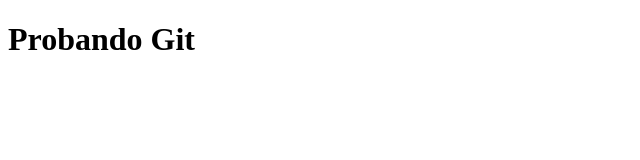
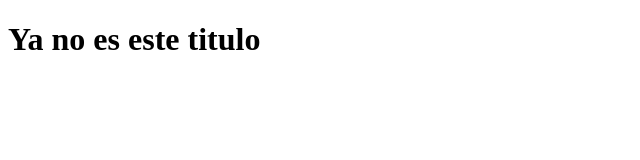
Before and after one commit to drbv27/Challenge2MJ, a plain HTML site: page index.html in a window 1280 px wide. Shown: the whole page, without its empty margins (0-640 px from the left). Drawn offline with Linux system fonts and the light colour scheme.

Commit message:
Cambio de titulo

```diff
--- a/index.html
+++ b/index.html
@@ -7,6 +7,6 @@
     <title>Document</title>
 </head>
 <body>
-    <h1>Probando Git</h1>
+    <h1>Ya no es este titulo</h1>
 </body>
 </html>
```
